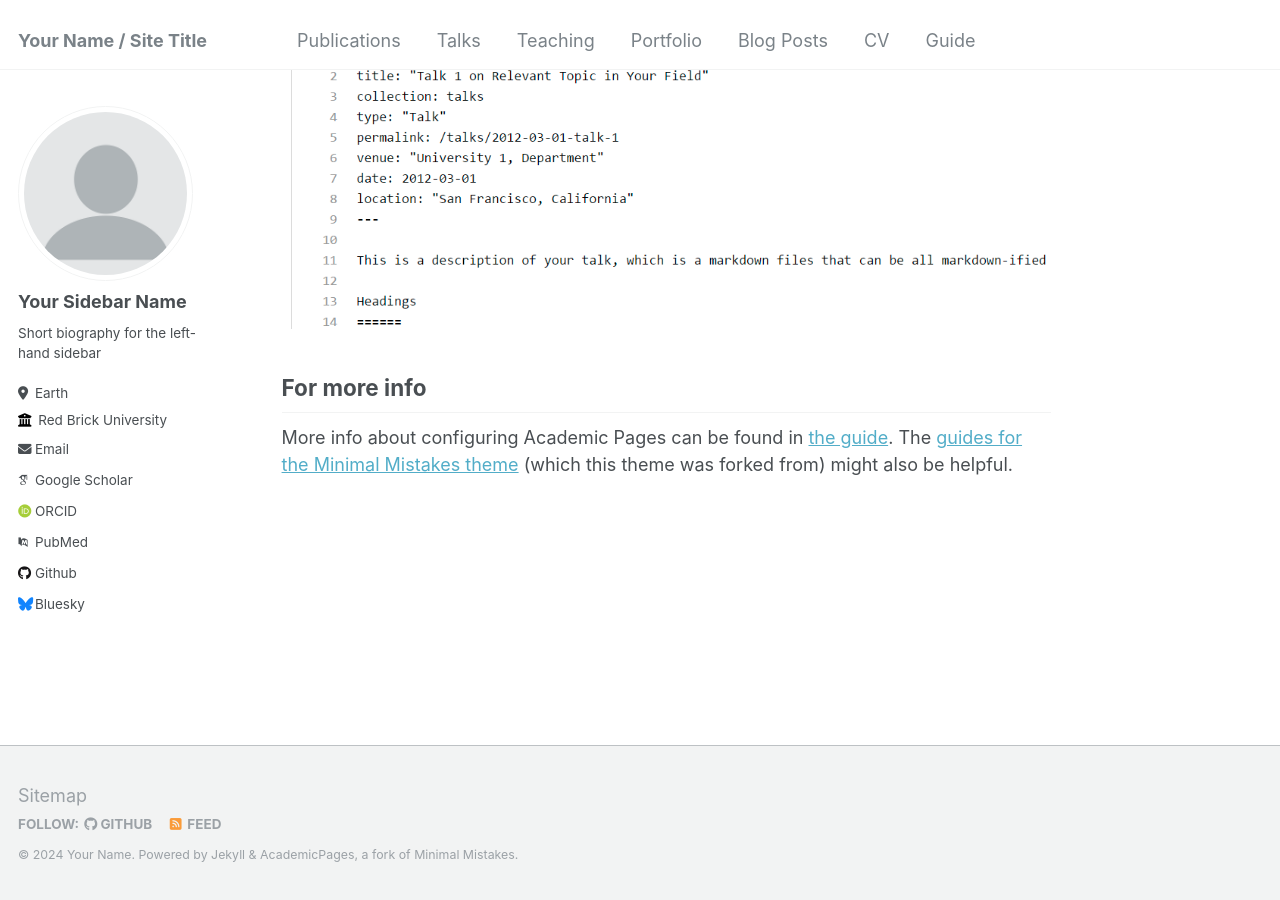
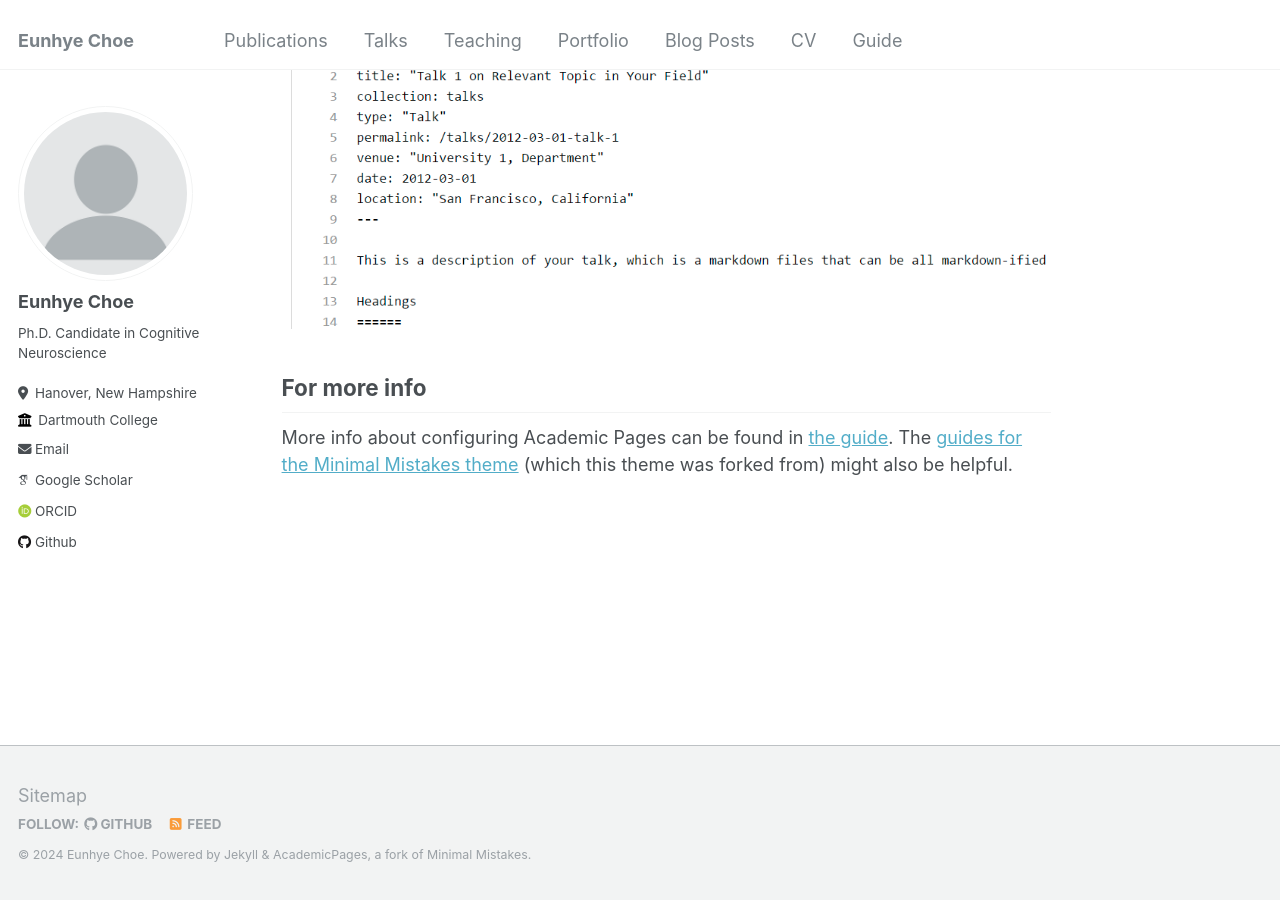
Before and after one commit to eunhyechoe/eunhyechoe.github.io, a Jekyll site: the page built from _pages/about.md, in a window 1280 px wide and 900 px high, scrolled down 2660 px. Built offline with Jekyll 4.4.1, drawn with Linux system fonts in a browser that asks for light colours; some web fonts are replaced.

Commit message:
Update _config.yml

```diff
--- a/_config.yml
+++ b/_config.yml
@@ -8,13 +8,13 @@
 
 # Basic Site Settings
 locale                   : "en-US"
-title                    : "Your Name / Site Title"
+title                    : "Eunhye Choe"
 title_separator          : "-"
-name                     : &name "Your Name"
-description              : &description "personal description"
-url                      : https://academicpages.github.io # the base hostname & protocol for your site e.g. "https://mmistakes.github.io"
+name                     : &name "Eunhye Choe"
+description              : &description "Ph.D. Candidate in Cognitive Neuroscience at Dartmouth College"
+url                      : https://eunhyechoe.github.io # the base hostname & protocol for your site e.g. "https://mmistakes.github.io"
 baseurl                  : "" # the subpath of your site, e.g. "/blog"
-repository               : "academicpages/academicpages.github.io"
+repository               : "eunhyechoe/eunhyechoe.github.io"
 
 # Site Author - The following control what appear as part of the author content on the side bar.
 #               If a field is blank the icon and link will not appear, otherwise it will be shown.
@@ -22,33 +22,33 @@ repository               : "academicpages/academicpages.github.io"
 author:
   # Biographic information
   avatar           : "profile.png"
-  name             : "Your Sidebar Name"
+  name             : "Eunhye Choe"
   pronouns         : # example: "she/her"
-  bio              : "Short biography for the left-hand sidebar"
-  location         : "Earth"
-  employer         : "Red Brick University"
+  bio              : "Ph.D. Candidate in Cognitive Neuroscience"
+  location         : "Hanover, New Hampshire"
+  employer         : "Dartmouth College"
   uri              : # URL
-  email            : "none@example.org"
+  email            : "eunhye.choe.gr@dartmouth.edu"
 
   # Academic websites
   arxiv            : # URL - Update with the correct link to your profile
-  googlescholar    : "https://scholar.google.com/citations?user=PS_CX0AAAAAJ"
+  googlescholar    : "https://scholar.google.com/citations?user=KWEnFxMAAAAJ"
   impactstory      : # URL
-  orcid            : "http://orcid.org/yourorcidurl"
+  orcid            : "http://orcid.org/0000-0003-0498-7845"
   semantic         : # URL
-  pubmed           : "https://www.ncbi.nlm.nih.gov/pubmed/?term=john+snow"
+  pubmed           : #"https://www.ncbi.nlm.nih.gov/pubmed/?term=john+snow"
   researchgate     : # URL
 
   # Repositories and software development
   bitbucket        : # Username - Update with your username on the site
   codepen          : # Username
   dribbble         : # Username
-  github           : "academicpages"
+  github           : "eunhyechoe"
   kaggle           : # Username
   stackoverflow    : # User number or user number and name (i.e., use "1" or "1/jeff-atwood")
 
   # Social media
-  bluesky          : "bsky.app" # Replace this with you Bluesky username
+  bluesky          : # "bsky.app"
   facebook         : # Username
   flickr           : # Username
   foursquare       : # Username
```
